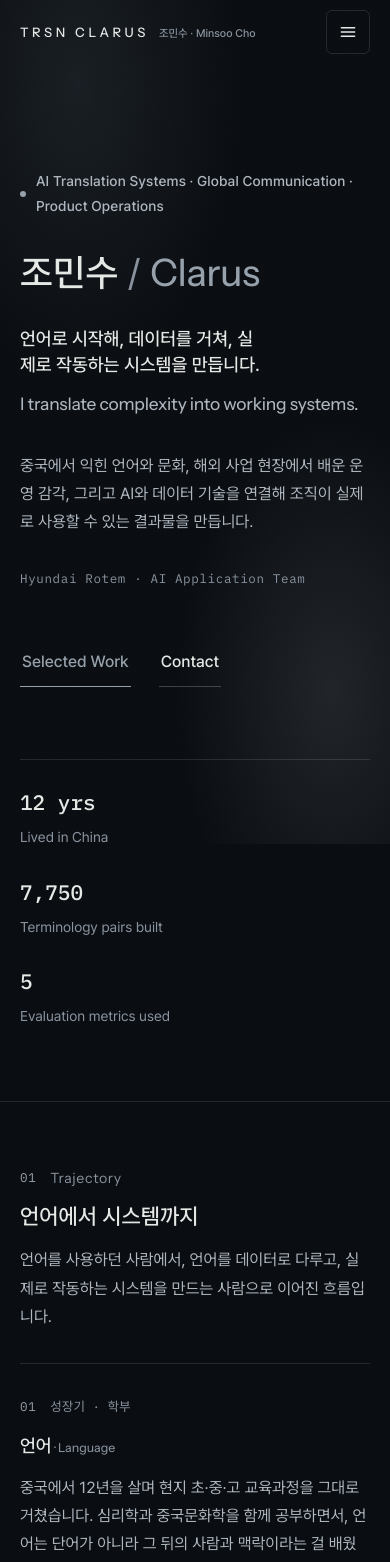
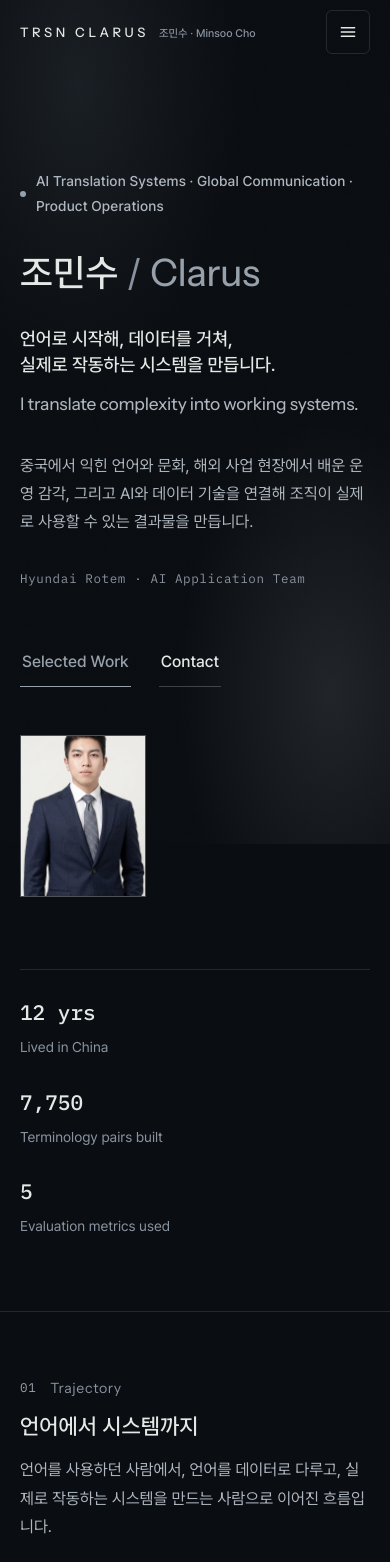
Before and after one commit to trsn-clarus/portfolio, a Next.js app: page / in a window 390 px wide. Shown: the top 1562 px of the page. Built offline with nearby package versions, Linux system fonts and the light colour scheme.

Commit message:
feat: refine portfolio hero identity
Add the responsive profile portrait, preserve the intended Korean hero line break, and update the footer identity.

```diff
--- a/src/app/globals.css
+++ b/src/app/globals.css
@@ -385,8 +385,31 @@ section[id] {
   padding: clamp(6.5rem, 5rem + 6vw, 9.5rem) 0 var(--s8);
   border-top: none !important;
 }
+.hero-main {
+  display: grid;
+  grid-template-columns: minmax(0, 840px) minmax(126px, 1fr);
+  align-items: start;
+  gap: clamp(var(--s6), 5vw, var(--s9));
+}
 .hero-inner {
   max-width: 840px;
+}
+.hero-portrait {
+  width: clamp(136px, 12vw, 168px);
+  aspect-ratio: 7 / 9;
+  justify-self: end;
+  overflow: hidden;
+  border: 1px solid var(--line-strong);
+  background: var(--slate);
+}
+.hero-portrait img {
+  width: 100%;
+  height: 100%;
+  object-fit: cover;
+  object-position: center 24%;
+  transform: scale(1.72);
+  transform-origin: 50% 25%;
+  filter: saturate(0.88) contrast(1.02);
 }
 .hero-eyebrow {
   display: inline-flex;
@@ -427,8 +450,10 @@ section[id] {
   font-weight: var(--wt-medium);
   line-height: var(--lh-title);
   color: var(--ink);
-  max-width: 22ch;
+  max-width: 32ch;
   margin-bottom: var(--s3);
+  white-space: pre-line;
+  word-break: keep-all;
 }
 .hero-statement-en {
   font-family: var(--font-en);
@@ -478,6 +503,16 @@ section[id] {
   font-size: var(--t-small);
   color: var(--ink-3);
   margin-top: 4px;
+}
+@media (max-width: 700px) {
+  .hero-main {
+    grid-template-columns: 1fr;
+    gap: var(--s7);
+  }
+  .hero-portrait {
+    width: 126px;
+    justify-self: start;
+  }
 }
 @media (max-width: 560px) {
   .hero-stats {
--- a/src/components/layout/Footer.tsx
+++ b/src/components/layout/Footer.tsx
@@ -16,7 +16,7 @@ export function Footer() {
     <footer>
       <div className="wrap footer-grid">
         <div className="footer-mark">
-          <span>© {year} 조민수 · Minsoo Cho</span>
+          <span>© {year} 조민수 · Clarus Cho</span>
           <span>TRSN CLARUS</span>
         </div>
         <div>
--- a/src/components/sections/Hero.tsx
+++ b/src/components/sections/Hero.tsx
@@ -1,5 +1,6 @@
 "use client";
 
+import Image from "next/image";
 import { FocusText, FocusItem } from "@/components/motion/FocusText";
 import { Reveal } from "@/components/motion/Reveal";
 import { Section } from "@/components/layout/Section";
@@ -13,6 +14,7 @@ import { profile } from "@/data/profile";
 export function Hero() {
   return (
     <Section id="intro" state="intro" labelledBy="intro-title" className="hero">
+      <div className="hero-main">
         <FocusText className="hero-inner">
           <FocusItem className="hero-eyebrow">
             <span className="dot" aria-hidden="true" />
@@ -52,6 +54,18 @@ export function Hero() {
           </FocusItem>
         </FocusText>
 
+        <Reveal className="hero-portrait" delay={0.12} y={12}>
+          <Image
+            src="/portfolio/profile.png"
+            alt={`${profile.nameKo} · ${profile.nameEn}`}
+            width={350}
+            height={450}
+            priority
+            sizes="(max-width: 760px) 126px, 168px"
+          />
+        </Reveal>
+      </div>
+
       <Reveal className="hero-stats" delay={0.25}>
         {profile.stats.map((s) => (
           <div className="stat" key={s.label}>
--- a/src/data/profile.ts
+++ b/src/data/profile.ts
@@ -16,7 +16,7 @@ export const profile: Profile = {
   nameEn: "Minsoo Cho",
   identity: "Clarus",
   roleDescriptor: "AI Translation Systems · Global Communication · Product Operations",
-  heroStatementKo: "언어로 시작해, 데이터를 거쳐, 실제로 작동하는 시스템을 만듭니다.",
+  heroStatementKo: "언어로 시작해, 데이터를 거쳐,\n실제로 작동하는 시스템을 만듭니다.",
   heroStatementEn: "I translate complexity into working systems.",
   heroSupportingKo:
     "중국에서 익힌 언어와 문화, 해외 사업 현장에서 배운 운영 감각, 그리고 AI와 데이터 기술을 연결해 조직이 실제로 사용할 수 있는 결과물을 만듭니다.",
```
Also changed, not shown: public/profile.png (added). Lines whose indentation alone changed are shown as unchanged.
